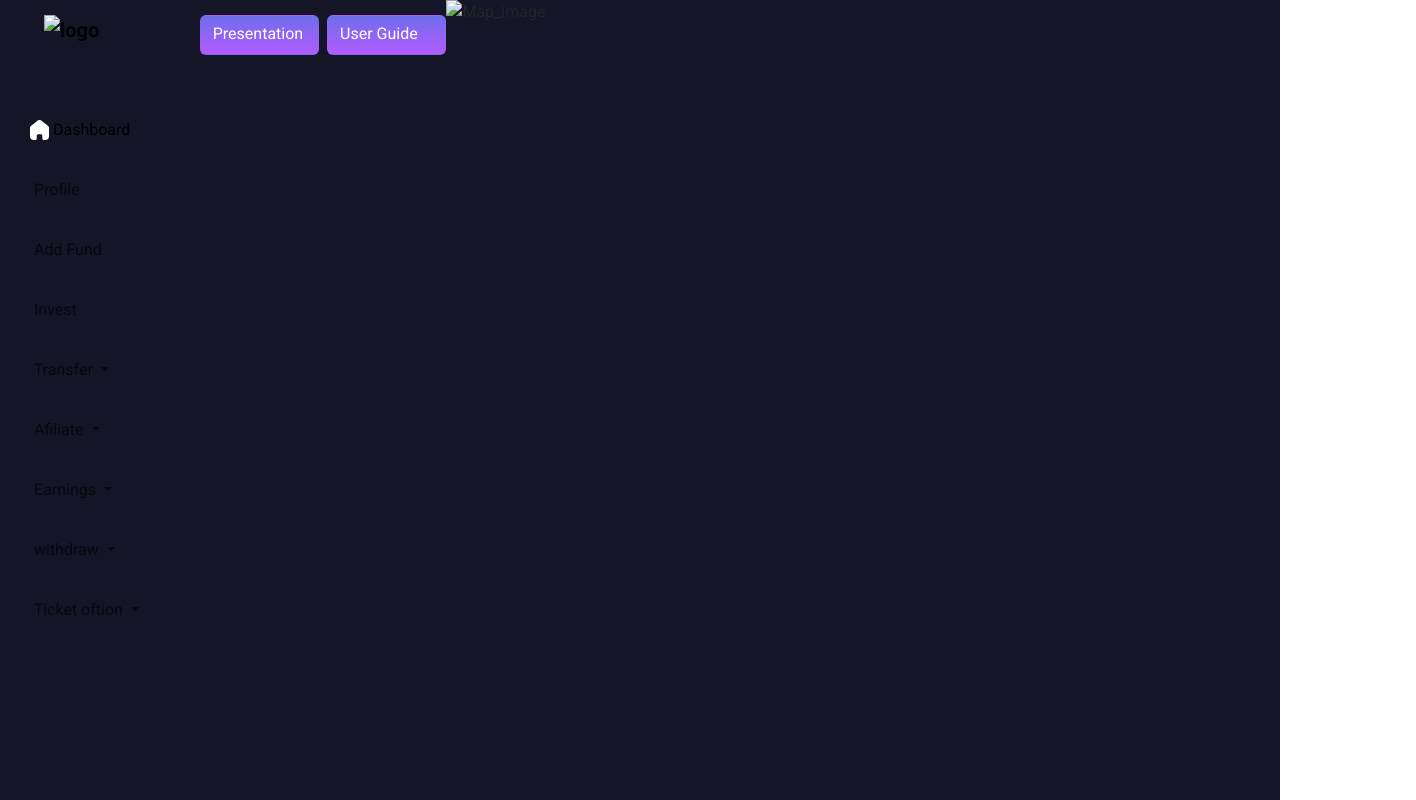
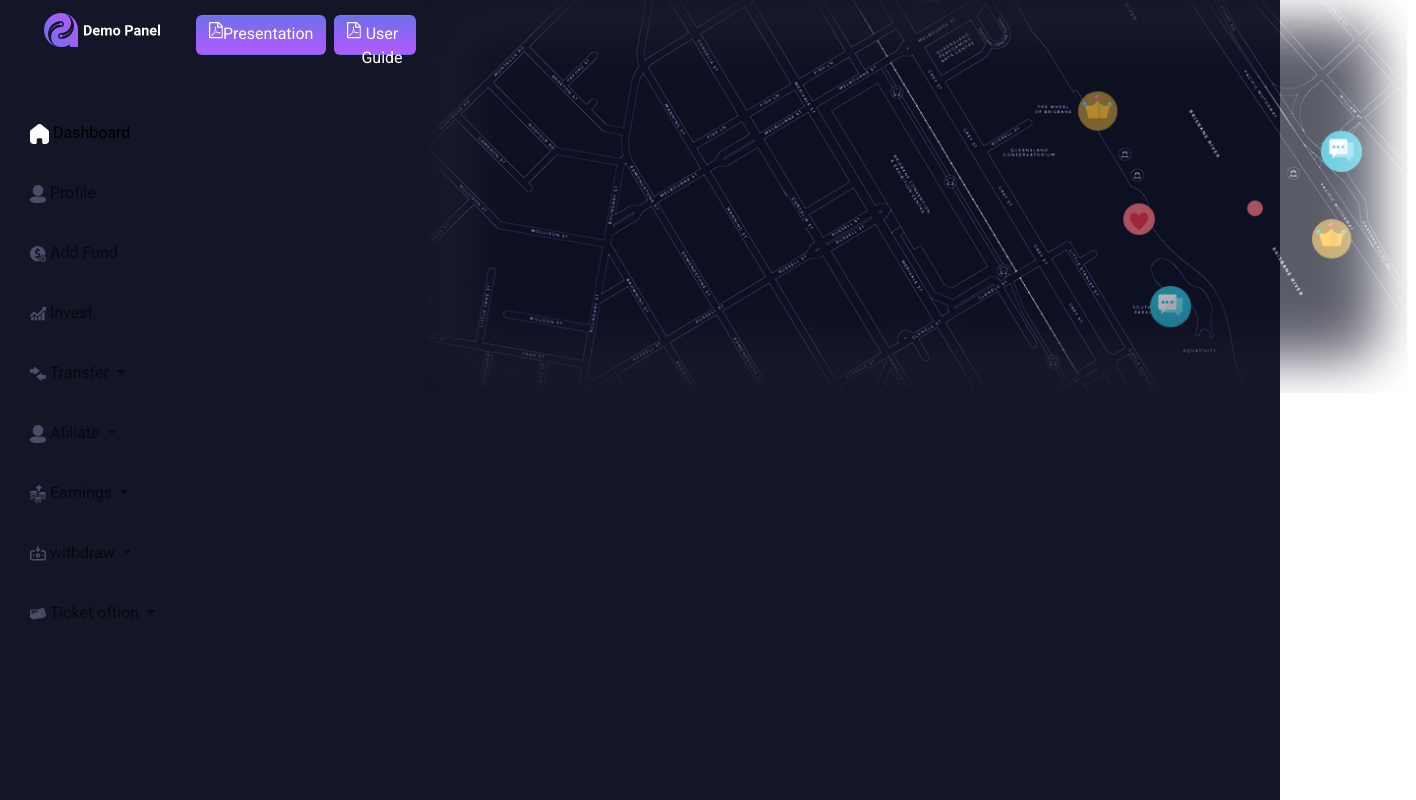
Before and after one commit to Lawlite47/Astro-Crypto, a plain HTML site: page index.html in a window 1280 px wide. Shown: the whole page, 1416 px wide, since content can reach past the window. Drawn offline with nearby package versions, Linux system fonts and the light colour scheme; the site is published under a folder, as on GitHub Pages, so addresses that start at the root find nothing; a web font is replaced by a local one.

Commit message:
Update index.html

```diff
--- a/index.html
+++ b/index.html
@@ -15,7 +15,7 @@
     <div class="body">
       <nav class="navbar navbar-expand-lg   navbar-light" >
           <div class="container-fluid">
-            <a class="navbar-brand" href="#"><img src="/Images/logo.png" alt="logo"></a>
+            <a class="navbar-brand" href="#"><img src="Images/logo.png" alt="logo"></a>
             <button class="navbar-toggler" type="button" data-bs-toggle="collapse" data-bs-target="#navbarSupportedContent" aria-controls="navbarSupportedContent" aria-expanded="false" aria-label="Toggle navigation">
               <span class="navbar-toggler-icon"></span>
             </button>
@@ -25,44 +25,44 @@
                   <a class="nav-link active" aria-current="page" href="#"><img src="Images/dashboard.png" alt="">   Dashboard</a>
                 </li>
                 <li class="nav-item">
-                  <a class="nav-link" href="#"><img src="/Images/profile_menu.png" alt="">   Profile</a>
+                  <a class="nav-link" href="#"><img src="Images/profile_menu.png" alt="">   Profile</a>
                 </li>
                 <li class="nav-item">
-                  <a class="nav-link" href="#"><img src="/Images/add_fund_menu.png" alt="">  Add Fund</a>
+                  <a class="nav-link" href="#"><img src="Images/add_fund_menu.png" alt="">  Add Fund</a>
                 </li>
                 <li class="nav-item">
-                  <a class="nav-link" href="#"><img src="/Images/invest_menu.png" alt="">  Invest</a>
+                  <a class="nav-link" href="#"><img src="Images/invest_menu.png" alt="">  Invest</a>
                 </li>
                 <li class="nav-item dropdown">
-                  <a class="nav-link dropdown-toggle" href="#" role="button" data-bs-toggle="dropdown" aria-expanded="false"> <img src="/Images/transfer_menu.png" alt="">
+                  <a class="nav-link dropdown-toggle" href="#" role="button" data-bs-toggle="dropdown" aria-expanded="false"> <img src="Images/transfer_menu.png" alt="">
                     Transfer
                   </a>
                   <ul class="dropdown-menu">
                     <li><a class="dropdown-item" href="#">Action</a></li>
                   </ul>
                   <li class="nav-item dropdown">
-                  <a class="nav-link dropdown-toggle" href="#" role="button" data-bs-toggle="dropdown" aria-expanded="false"> <img src="/Images/profile_menu.png" alt="">
+                  <a class="nav-link dropdown-toggle" href="#" role="button" data-bs-toggle="dropdown" aria-expanded="false"> <img src="Images/profile_menu.png" alt="">
                     Afiliate
                   </a>
                   <ul class="dropdown-menu">
                     <li><a class="dropdown-item" href="#">Action</a></li>
                   </ul>
                   <li class="nav-item dropdown">
-                  <a class="nav-link dropdown-toggle" href="#" role="button" data-bs-toggle="dropdown" aria-expanded="false"> <img src="/Images/earning_menu.png" alt="">
+                  <a class="nav-link dropdown-toggle" href="#" role="button" data-bs-toggle="dropdown" aria-expanded="false"> <img src="Images/earning_menu.png" alt="">
                     Earnings
                   </a>
                   <ul class="dropdown-menu">
                     <li><a class="dropdown-item" href="#">Action</a></li>
                   </ul>
                   <li class="nav-item dropdown">
-                  <a class="nav-link dropdown-toggle" href="#" role="button" data-bs-toggle="dropdown" aria-expanded="false"> <img src="/Images/withdraw_menu.png" alt="">
+                  <a class="nav-link dropdown-toggle" href="#" role="button" data-bs-toggle="dropdown" aria-expanded="false"> <img src="Images/withdraw_menu.png" alt="">
                     withdraw
                   </a>
                   <ul class="dropdown-menu">
                     <li><a class="dropdown-item" href="#">Action</a></li>
                   </ul>
                   <li class="nav-item dropdown">
-                  <a class="nav-link dropdown-toggle" href="#" role="button" data-bs-toggle="dropdown" aria-expanded="false"> <img src="/Images/tickit_opton.png" alt="">
+                  <a class="nav-link dropdown-toggle" href="#" role="button" data-bs-toggle="dropdown" aria-expanded="false"> <img src="Images/tickit_opton.png" alt="">
                     Ticket oftion
                   </a>
                   <ul class="dropdown-menu">
@@ -73,11 +73,11 @@
           </div>
         </nav>
         <!--Button-->
-        <button type="button" class="btn">  <img class="pdfimg" src="/Images/pdf_cion.png" alt=""> Presentation</button>
-        <button type="button" class="btn">  <img src="/Images/pdf_cion.png" alt=""> User Guide</button>
+        <button type="button" class="btn">  <img class="pdfimg" src="Images/pdf_cion.png" alt=""> Presentation</button>
+        <button type="button" class="btn">  <img src="Images/pdf_cion.png" alt=""> User Guide</button>
 
           <!--Background image-->
-          <img class="bgimg" src="/Images/map_img.png" alt="Map_image">
+          <img class="bgimg" src="Images/map_img.png" alt="Map_image">
         </div>
       </div>
 
```
